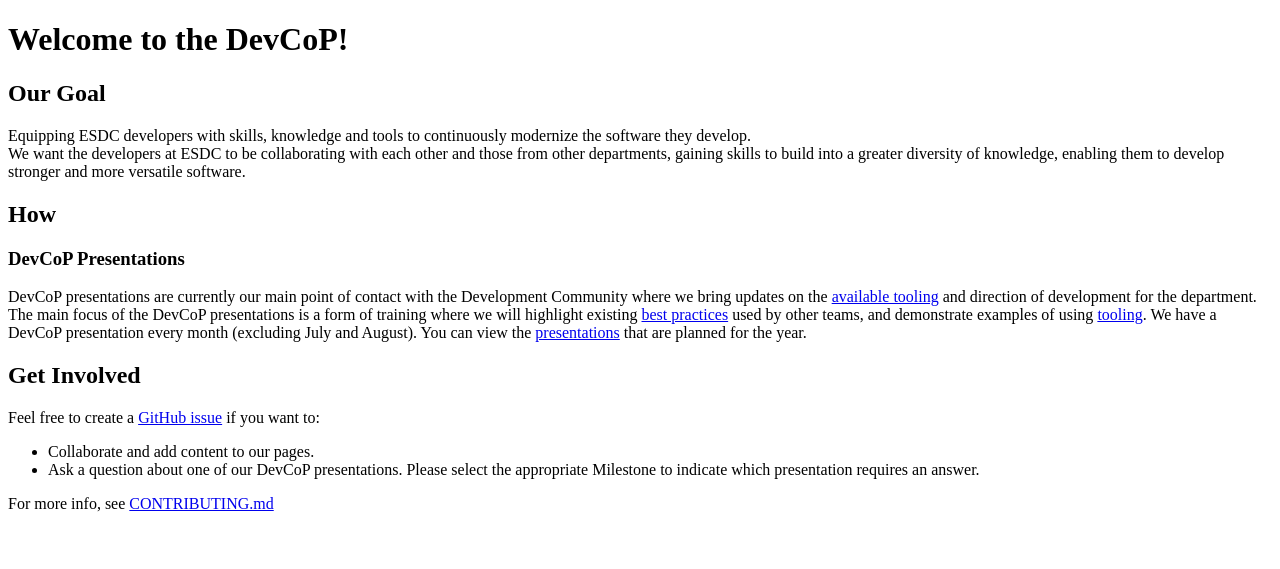
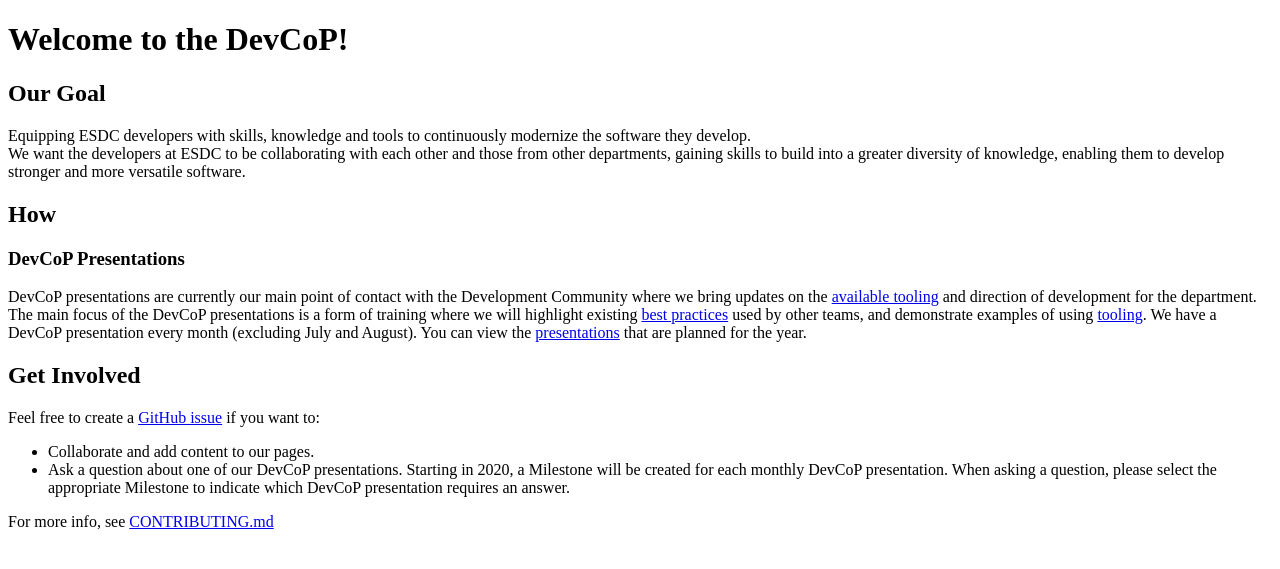
Before and after one commit to esdc-devcop/esdc-devcop.github.io, a Jekyll site: the page built from index.md, in a window 1280 px wide. Shown: the top 569 px of the page. Built offline with Jekyll 4.4.1, drawn with Linux system fonts in a browser that asks for light colours; comment, search, counter and statistics services are not loaded.

Commit message:
Update index.md
Additional information about milestones and users creating issues.

```diff
--- a/index.md
+++ b/index.md
@@ -20,6 +20,6 @@
 Feel free to create a [GitHub issue](https://github.com/esdc-devcop/esdc-devcop.github.io/issues/new/choose) if you want to:
 
 - Collaborate and add content to our pages.
-- Ask a question about one of our DevCoP presentations. Please select the appropriate Milestone to indicate which presentation requires an answer.
+- Ask a question about one of our DevCoP presentations. Starting in 2020, a Milestone will be created for each monthly DevCoP presentation. When asking a question, please select the appropriate Milestone to indicate which DevCoP presentation requires an answer.
 
 For more info, see [CONTRIBUTING.md](https://github.com/esdc-devcop/esdc-devcop.github.io/blob/master/CONTRIBUTING.md)
```
